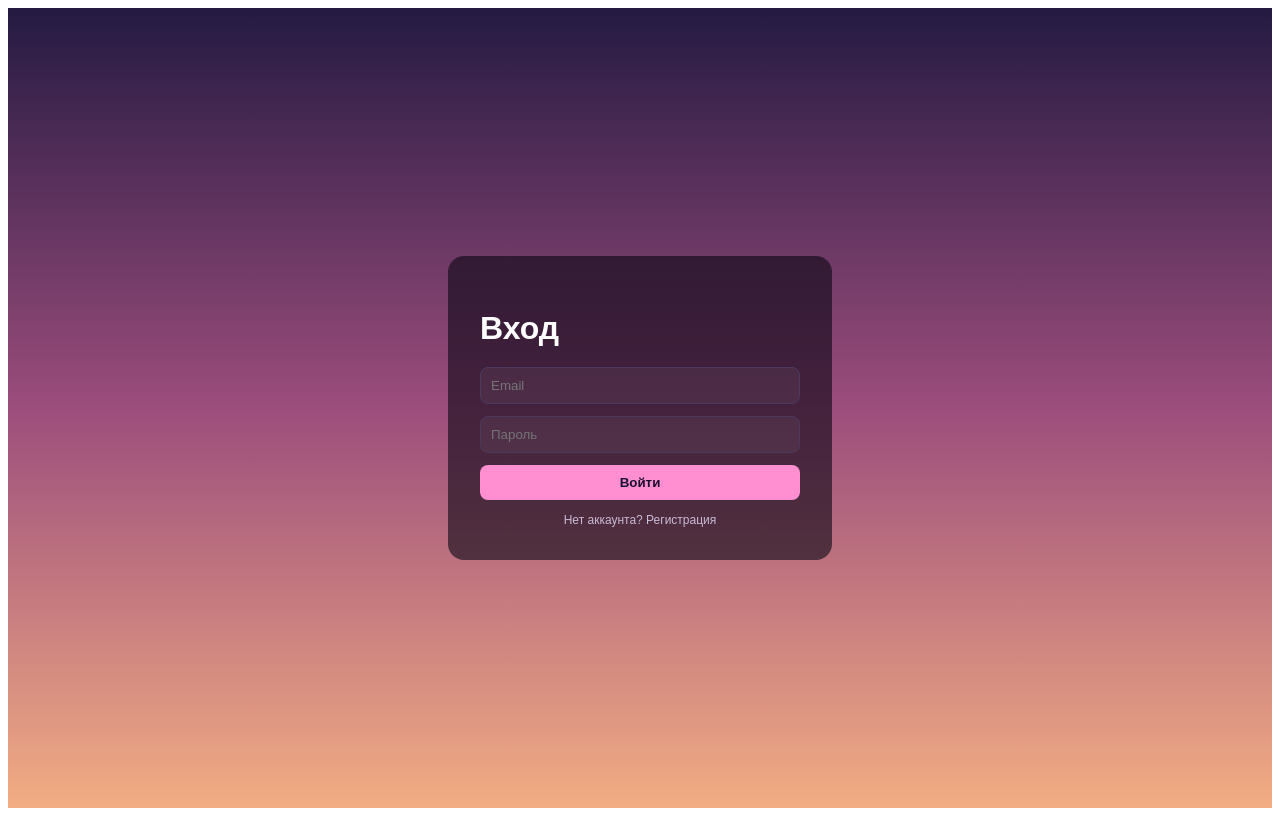
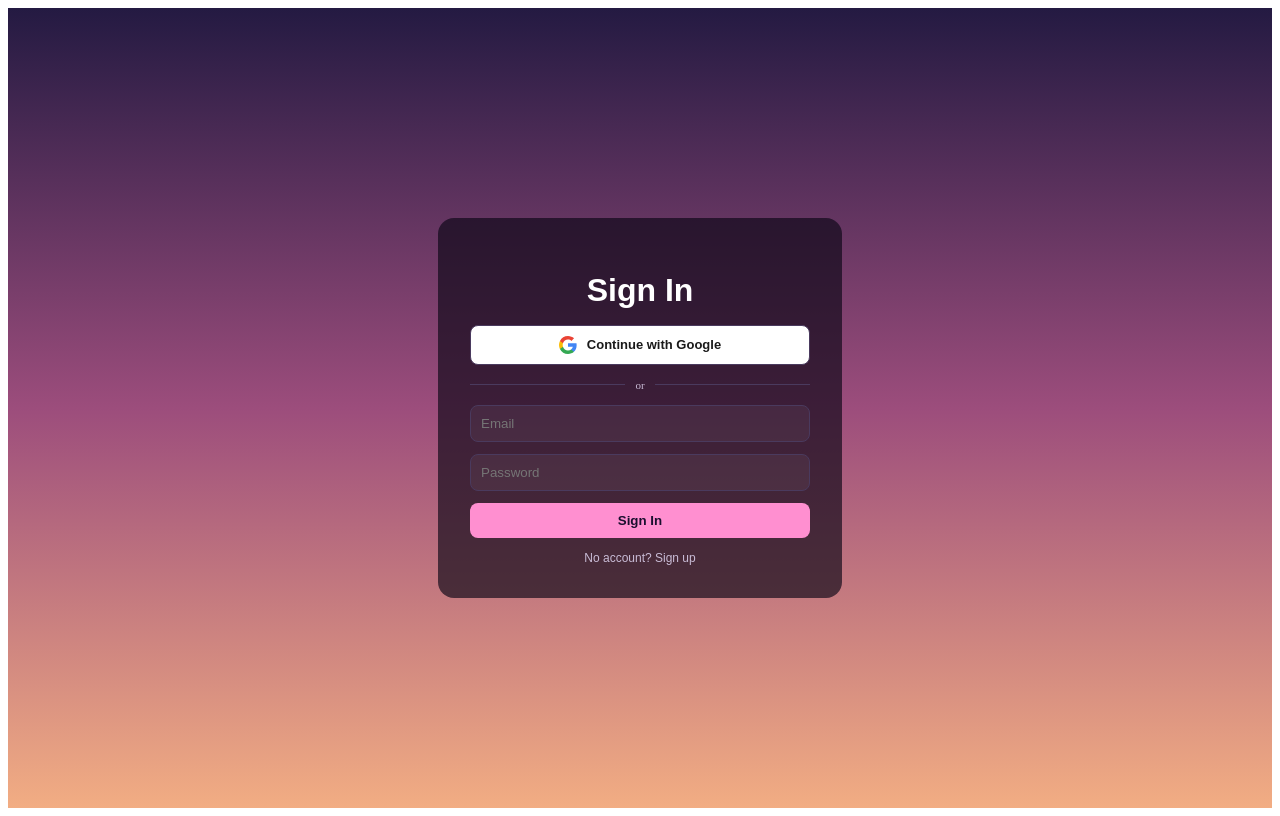
Before and after one commit to a24atlas-eng/vessel-app, a Next.js app: page /login in a window 1280 px wide. Built offline with nearby package versions, Linux system fonts and the light colour scheme; no server answers.

Commit message:
Add Google sign-in functionality and update UI text

```diff
--- a/pages/login.js
+++ b/pages/login.js
@@ -21,16 +21,40 @@ export default function Login() {
     router.push("/dashboard");
   };
 
+  const signInWithGoogle = async () => {
+    await supabase.auth.signInWithOAuth({
+      provider: "google",
+      options: { redirectTo: `${window.location.origin}/dashboard` },
+    });
+  };
+
   return (
     <div style={styles.page}>
       <form onSubmit={submit} style={styles.card}>
-        <h1 style={styles.title}>{mode === "signin" ? "Вход" : "Регистрация"}</h1>
+        <h1 style={styles.title}>{mode === "signin" ? "Sign In" : "Create Account"}</h1>
+
+        <button type="button" onClick={signInWithGoogle} style={styles.googleBtn}>
+          <svg width="18" height="18" viewBox="0 0 18 18">
+            <path fill="#4285F4" d="M17.64 9.2c0-.64-.06-1.25-.16-1.84H9v3.48h4.84a4.14 4.14 0 0 1-1.8 2.72v2.26h2.9c1.7-1.57 2.7-3.87 2.7-6.62z"/>
+            <path fill="#34A853" d="M9 18c2.43 0 4.47-.8 5.96-2.18l-2.9-2.26c-.8.54-1.84.86-3.06.86-2.35 0-4.34-1.59-5.05-3.72H.96v2.33A9 9 0 0 0 9 18z"/>
+            <path fill="#FBBC05" d="M3.95 10.7A5.4 5.4 0 0 1 3.67 9c0-.59.1-1.17.28-1.7V4.97H.96A9 9 0 0 0 0 9c0 1.45.35 2.83.96 4.03l2.99-2.33z"/>
+            <path fill="#EA4335" d="M9 3.58c1.32 0 2.51.46 3.44 1.35l2.58-2.58C13.46.89 11.43 0 9 0A9 9 0 0 0 .96 4.97l2.99 2.33C4.66 5.17 6.65 3.58 9 3.58z"/>
+          </svg>
+          Continue with Google
+        </button>
+
+        <div style={styles.dividerRow}>
+          <div style={styles.dividerLine} />
+          <span style={styles.dividerText}>or</span>
+          <div style={styles.dividerLine} />
+        </div>
+
         <input style={styles.input} type="email" placeholder="Email" value={email} onChange={(e) => setEmail(e.target.value)} required />
-        <input style={styles.input} type="password" placeholder="Пароль" value={password} onChange={(e) => setPassword(e.target.value)} required minLength={6} />
+        <input style={styles.input} type="password" placeholder="Password" value={password} onChange={(e) => setPassword(e.target.value)} required minLength={6} />
         {error && <div style={styles.error}>{error}</div>}
-        <button style={styles.btn} disabled={loading}>{loading ? "..." : mode === "signin" ? "Войти" : "Создать аккаунт"}</button>
+        <button style={styles.btn} disabled={loading}>{loading ? "..." : mode === "signin" ? "Sign In" : "Create Account"}</button>
         <button type="button" style={styles.switchBtn} onClick={() => setMode(mode === "signin" ? "signup" : "signin")}>
-          {mode === "signin" ? "Нет аккаунта? Регистрация" : "Уже есть аккаунт? Войти"}
+          {mode === "signin" ? "No account? Sign up" : "Already have an account? Sign in"}
         </button>
       </form>
     </div>
@@ -39,8 +63,12 @@ export default function Login() {
 
 const styles = {
   page: { minHeight: "100vh", display: "flex", alignItems: "center", justifyContent: "center", background: "linear-gradient(180deg,#241a42,#9c4d7c,#f2ad83)" },
-  card: { background: "rgba(10,6,20,0.6)", padding: 32, borderRadius: 16, width: 320, display: "flex", flexDirection: "column", gap: 12 },
-  title: { color: "#fff", fontFamily: "sans-serif", marginBottom: 8 },
+  card: { background: "rgba(10,6,20,0.65)", padding: 32, borderRadius: 16, width: 340, display: "flex", flexDirection: "column", gap: 12 },
+  title: { color: "#fff", fontFamily: "sans-serif", marginBottom: 4, textAlign: "center" },
+  googleBtn: { display: "flex", alignItems: "center", justifyContent: "center", gap: 10, padding: 10, borderRadius: 8, border: "1px solid #4a3a5e", background: "#fff", color: "#1a1a1a", fontWeight: 600, fontSize: 13, cursor: "pointer" },
+  dividerRow: { display: "flex", alignItems: "center", gap: 10, margin: "2px 0" },
+  dividerLine: { flex: 1, height: 1, background: "#4a3a5e" },
+  dividerText: { fontSize: 11, color: "#c9bcd6" },
   input: { padding: 10, borderRadius: 8, border: "1px solid #4a3a5e", background: "rgba(255,255,255,0.05)", color: "#fff" },
   btn: { padding: 10, borderRadius: 8, border: "none", background: "#ff8fd0", color: "#1a0f2e", fontWeight: 700, cursor: "pointer" },
   switchBtn: { background: "none", border: "none", color: "#c9bcd6", fontSize: 12, cursor: "pointer" },
```
